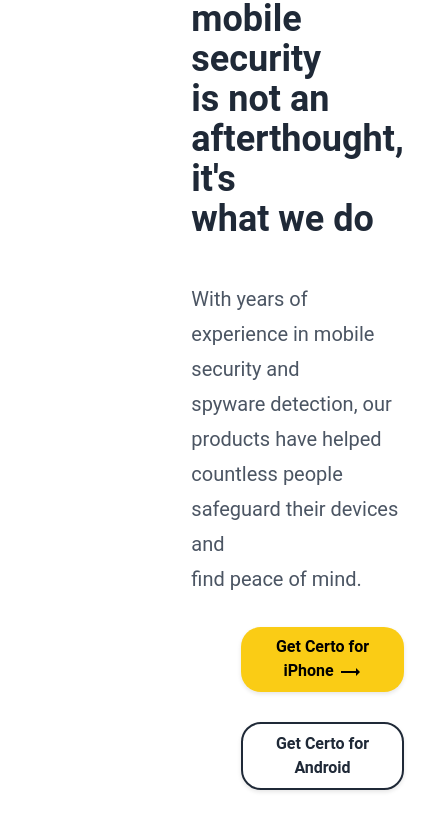
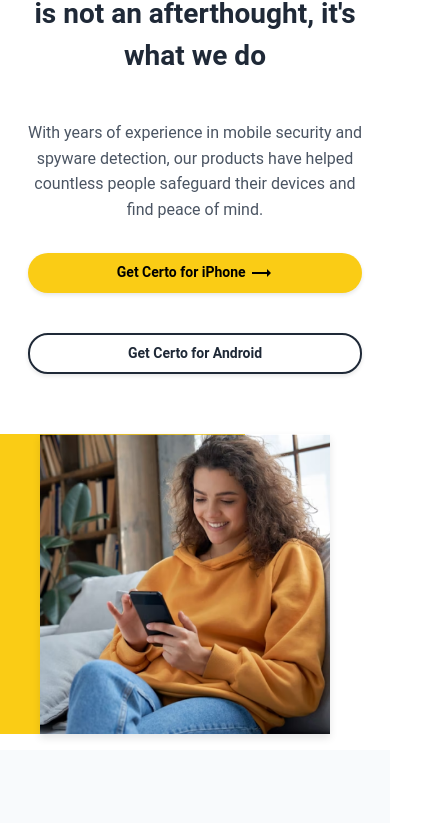
Before and after one commit to tk-nagorom/certo, a React (Vite) app: page / in a window 390 px wide. Shown: the part 1546-2369 px from the top of the page, 443 px wide, since content can reach past the window. Built offline with nearby package versions, Linux system fonts and the light colour scheme.

Commit message:
"adjustment of Security"

```diff
--- a/src/Security.css
+++ b/src/Security.css
@@ -145,3 +145,56 @@
       margin-left: -10px;
     }
   }
+
+  /* Adjust container for small screens */
+@media (max-width: 768px) {
+  .security-container {
+    flex-direction: column;
+    align-items: center;
+    margin-left: 0; /* Remove left margin to center */
+    padding: 16px;
+  }
+
+  .text-section {
+    padding-left: 0;
+    margin-left: 0;
+    text-align: center;
+  }
+
+  .image-section {
+    margin-top: 50px;
+  }
+
+  .square {
+    width: 300px; /* Adjust width for small screens */
+    height: 300px;
+    top: 50%;
+    left: 50%;
+    transform: translate(-50%, -50%);
+  }
+
+  .imagesecurity {
+    width: 300px;
+    height: 300px;
+  }
+}
+
+/* Further adjustments for very small screens */
+@media (max-width: 480px) {
+  .heading {
+    font-size: 1.75rem; /* Adjust font size */
+    line-height: 1.5;
+  }
+
+  .description {
+    font-size: 16px;
+    line-height: 1.6;
+  }
+
+  .button {
+    font-size: 0.875rem;
+    padding: 10px 20px;
+    width: 100%; /* Full-width buttons */
+    margin: 10px 0;
+  }
+}
```
